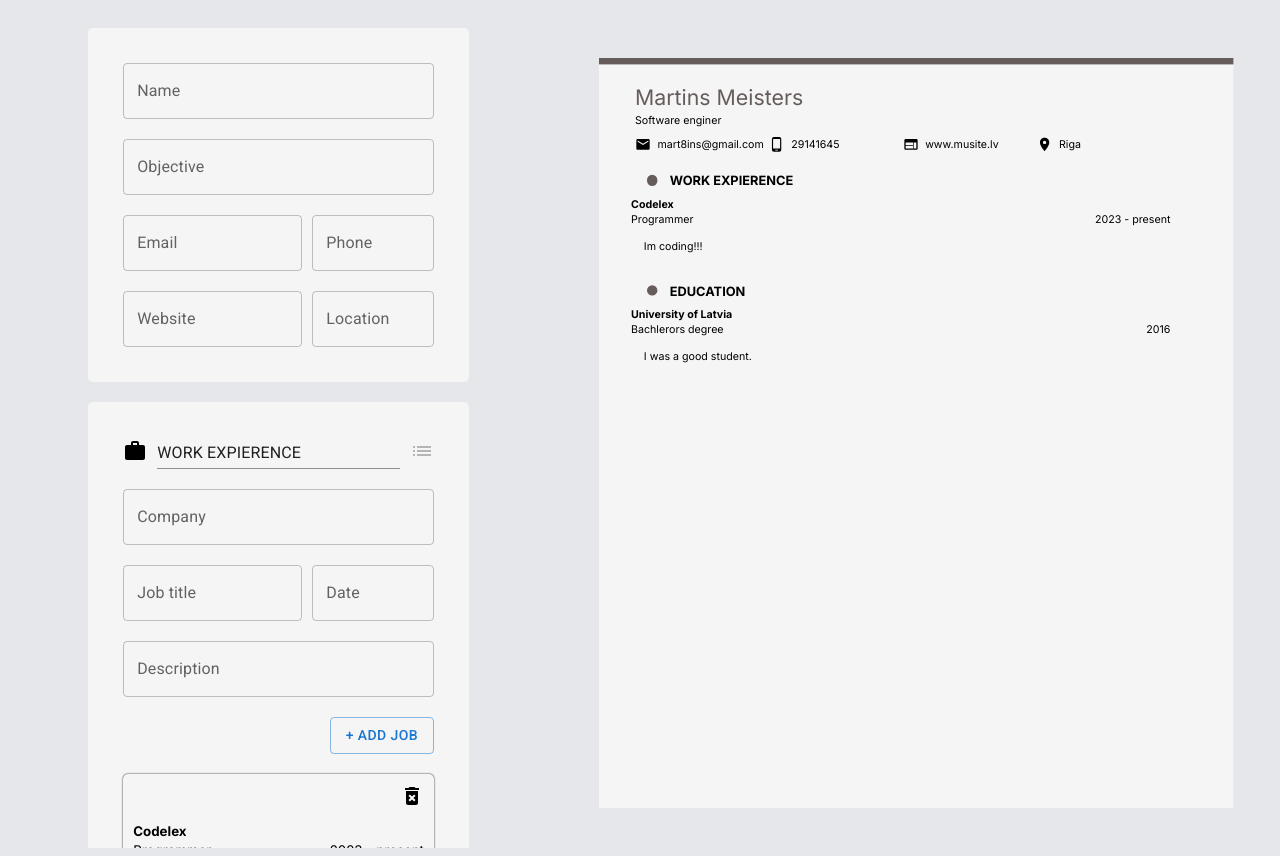
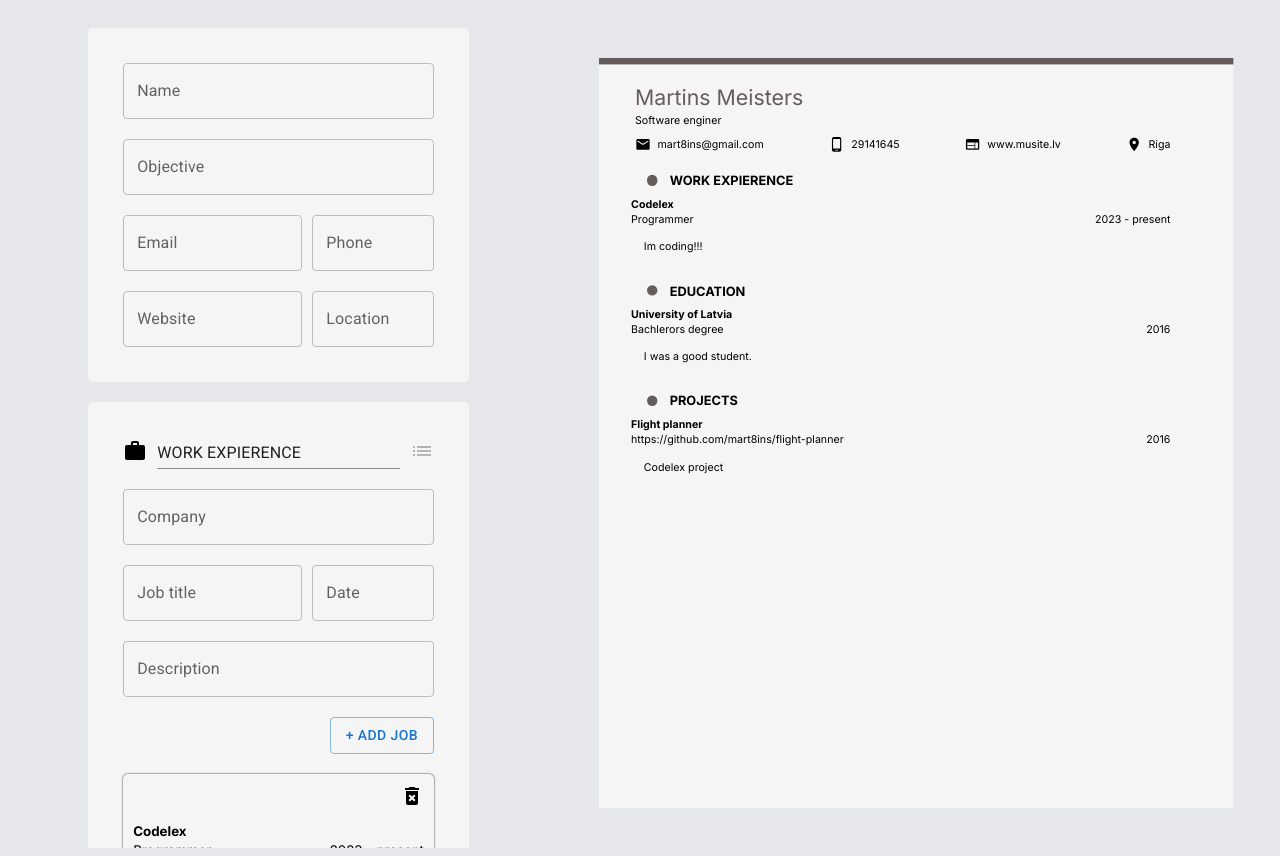
Before and after one commit to mart8ins/cv-generator, a Next.js app: page / in a window 1280 px wide. Built offline with nearby package versions, Linux system fonts and the light colour scheme.

Commit message:
finished projects

```diff
--- a/src/app/components/pdfPreview/PdfPreview.tsx
+++ b/src/app/components/pdfPreview/PdfPreview.tsx
@@ -3,6 +3,7 @@ import DetailsPreview from "./components/DetailsPreview";
 import { AppThemeContext } from "@/app/context/theme-context";
 import ExpierencePreview from "./components/ExpierencePreview";
 import EducationPreview from "./components/EducationPreview";
+import ProjectsPreview from "./components/ProjectsPreview";
 
 export default function PdfPreview() {
     const { theme } = useContext(AppThemeContext);
@@ -23,6 +24,11 @@ export default function PdfPreview() {
                 <div className="preview-group">
                     <EducationPreview />
                 </div>
+
+                <div className="preview-group">
+                    <ProjectsPreview/>
+                </div>
+
             </div>
         </div>
     );
--- /dev/null
+++ b/src/app/components/pdfPreview/components/ProjectsPreview.tsx
@@ -0,0 +1,33 @@
+import { CvContext } from "@/app/context/context";
+import { AppThemeContext } from "@/app/context/theme-context";
+import { useContext } from "react";
+import ProjectBlock from "../../shared/ProjectBlock";
+
+export default function ProjectsPreview() {
+    const { project, projectsAll } = useContext(CvContext);
+    const { theme } = useContext(AppThemeContext);
+    return (
+        <div>
+            {(projectsAll.data.length > 0 ||
+                project.school.length > 0 ||
+                project.degree.length > 0 ||
+                project.date.length > 0 ||
+                project.additional.length > 0) && (
+                <div className="section-title">
+                    <div
+                        className="section-identifier"
+                        style={{ width: theme.size, height: theme.size, backgroundColor: theme.color }}></div>
+                    <div className="section-identifier-title">{projectsAll.title}</div>
+                </div>
+            )}
+
+            <div>
+                {projectsAll.data.length > 0 &&
+                    projectsAll.data.map((element: any) => {
+                        return <ProjectBlock key={element.id} project={element}/>;
+                    })}
+            </div>
+            <ProjectBlock project={project}/>
+        </div>
+    );
+}
--- /dev/null
+++ b/src/app/components/shared/ProjectBlock.tsx
@@ -0,0 +1,18 @@
+import { AppThemeContext } from "@/app/context/theme-context";
+import { useContext } from "react";
+
+export default function ProjectBlock({ project }: any) {
+    const { theme } = useContext(AppThemeContext);
+    return (
+        <div className="section-block" style={{ fontSize: theme.size }}>
+            <div className="section-company">{project.name}</div>
+            <div className="section-group">
+                <div>{project.link}</div>
+                <div>{project.date}</div>
+            </div>
+            <div className="section-description">
+                <div>{project.description}</div>
+            </div>
+        </div>
+    );
+}
--- a/src/app/components/userInputs/components/ProjectsInput.tsx
+++ b/src/app/components/userInputs/components/ProjectsInput.tsx
@@ -1,8 +1,156 @@
+import { CvContext } from "@/app/context/context";
+import { useContext } from "react";
+import { v4 as uuidv4 } from "uuid";
+import { TextField, Button } from "@mui/material";
+import WebIcon from "@mui/icons-material/Web";
+import ListIcon from "@mui/icons-material/List";
+import DeleteForeverIcon from "@mui/icons-material/DeleteForever";
+import ProjectBlock from "../../shared/ProjectBlock";
+
 export default function ProjectsInput() {
+    const { project, setProject, projectsAll, setProjectsAll } = useContext(CvContext);
+
+    function addProjectToList() {
+        setProjectsAll({
+            ...projectsAll,
+            data: [
+                ...projectsAll.data,
+                {
+                    ...project,
+                    id: uuidv4(),
+                },
+            ],
+        });
+        setProject({
+            id: "",
+            name: "",
+            date: "",
+            description: "",
+            link: "",
+        });
+    }
+
+    function deleteProject(id: String){
+        const remaining = projectsAll.data.filter((w:any)=> {
+            if(id != w.id) {
+                return w;
+            }
+        })
+        setProjectsAll({
+            ...projectsAll,
+            data: remaining
+        });
+    }
 
     return (
-      <div>
-        Project
-      </div>
-    )
-  };
+        <div>
+            <div className="section-input-group">
+                <div className="section-title-countainer">
+                    <div className="section-title-icon">
+                        <WebIcon />
+                    </div>
+                    <div className="section-title-input">
+                        <TextField
+                            onChange={(e) =>
+                                setProjectsAll({
+                                    ...projectsAll,
+                                    title: e.target.value.toUpperCase(),
+                                })
+                            }
+                            id="standard-basic"
+                            fullWidth
+                            variant="standard"
+                            value={projectsAll.title}
+                        />
+                    </div>
+                    <div className="section-title-options">
+                        <ListIcon color="disabled" />
+                    </div>
+                </div>
+            </div>
+
+            <div className="section-input-group section-fields-one-line">
+                <TextField
+                    fullWidth
+                    onChange={(e) =>
+                        setProject({
+                            ...project,
+                            name: e.target.value,
+                        })
+                    }
+                    id="outlined-basic"
+                    label="Name"
+                    variant="outlined"
+                    value={project.name}
+                />
+                <div className="section-input-group-right-item">
+                    <TextField
+                        fullWidth
+                        onChange={(e) =>
+                            setProject({
+                                ...project,
+                                date: e.target.value,
+                            })
+                        }
+                        id="outlined-basic"
+                        label="Date"
+                        variant="outlined"
+                        value={project.date}
+                    />
+                </div>
+            </div>
+            <div className="section-input-group">
+                <TextField
+                    fullWidth
+                    onChange={(e) =>
+                        setProject({
+                            ...project,
+                            link: e.target.value,
+                        })
+                    }
+                    id="outlined-basic"
+                    label="Link"
+                    variant="outlined"
+                    value={project.link}
+                />
+            </div>
+            <div className="section-input-group">
+                <TextField
+                    fullWidth
+                    onChange={(e) =>
+                        setProject({
+                            ...project,
+                            description: e.target.value,
+                        })
+                    }
+                    id="outlined-basic"
+                    label="Description"
+                    variant="outlined"
+                    value={project.description}
+                />
+            </div>
+
+            <div className="section-input-group add-new-job-btn">
+                <Button onClick={addProjectToList} variant="outlined">
+                    + Add Project
+                </Button>
+            </div>
+
+            <div className="section-input-group">
+                {projectsAll.data.length > 0 &&
+                    projectsAll.data.map((element: any) => {
+                        return (
+                            <div key={element.id} className="input-added-section">
+                                <div className="input-added-section-delete-container">
+                                    <div className="input-added-section-delete">
+                                        <DeleteForeverIcon onClick={()=> deleteProject(element.id)} />
+                                    </div>
+                                </div>
+                                <ProjectBlock project={element}/>
+                            </div>
+                        );
+                    })}
+            </div>
+        </div>
+    );
+}
--- a/src/app/context/context.tsx
+++ b/src/app/context/context.tsx
@@ -52,6 +52,26 @@ const CvContextProvider = ({ children }: any) => {
         additional: "",
     });
 
+    const [projectsAll, setProjectsAll] = useState({
+        title: "PROJECTS",
+        data: [
+            {
+                id: "1",
+                name: "Flight planner",
+                date: "2016",
+                description: "Codelex project",
+                link: "https://github.com/mart8ins/flight-planner",
+            },
+        ],
+    });
+    const [project, setProject] = useState({
+        id: "",
+        name: "",
+        date: "",
+        description: "",
+        link: "",
+    });
+
     return (
         <CvContext.Provider
             value={{
@@ -65,6 +85,9 @@ const CvContextProvider = ({ children }: any) => {
                 setEducation,
                 educationAll,
                 setEducationAll,
+                project, setProject,
+                projectsAll, setProjectsAll
+
             }}>
             {children}
         </CvContext.Provider>
--- a/src/app/globals.css
+++ b/src/app/globals.css
@@ -99,13 +99,12 @@ body {
     margin-top: 12px;
     margin-left: 5px;
     display: flex;
-    justify-content: space-evenly;
+    justify-content: space-between;
 }
 
 .details-contacts-with-icon {
     display: flex;
     align-items: center;
-    width: 25%;
 }
 
 .details-contact {
```
